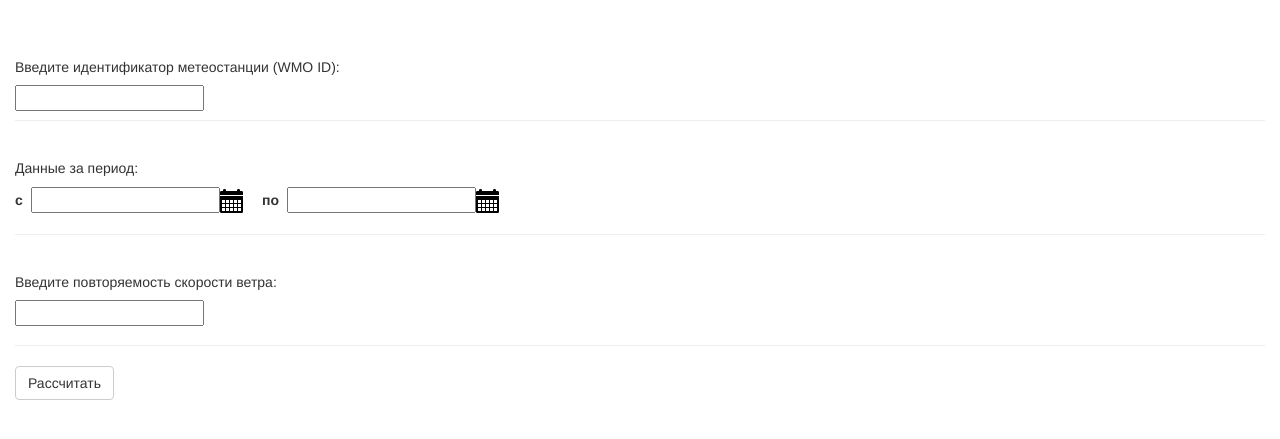
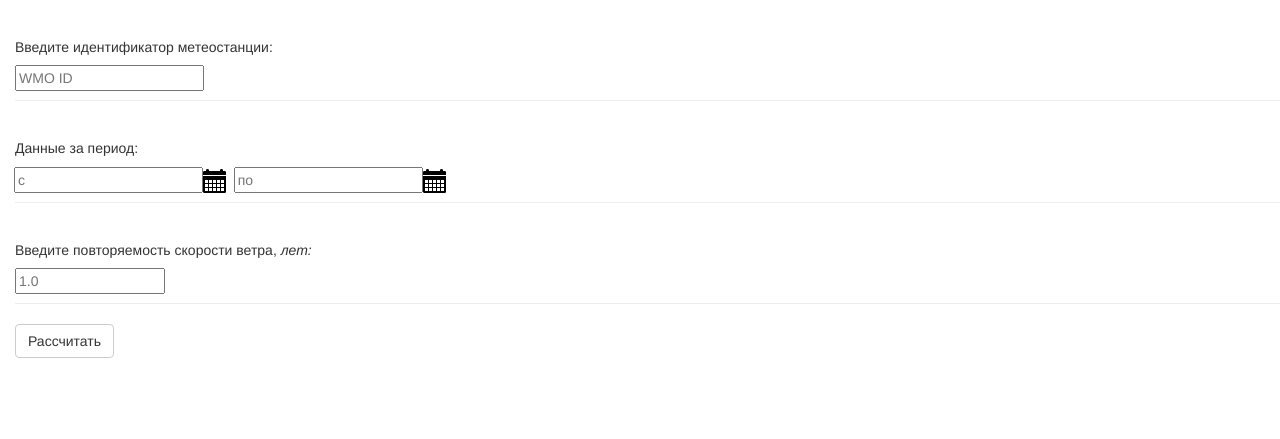
Before and after one commit to AndreyAD1/wind-speed-calculation, a Flask app: page / in a window 1280 px wide. Shown: the part 52-491 px from the top of the page. Run offline with Flask 2, Linux system fonts and the light colour scheme; some libraries are stand-ins or nearby versions.

Commit message:
Some design changes

```diff
--- a/templates/calculate.html
+++ b/templates/calculate.html
@@ -17,8 +17,8 @@
         </nav>
 
         <p style="margin-left: 15px; line-height: 3; font-size: 16px;">
-            Расчет составлен для метостанции с  WMO ID {{ station_id }} за период с {{ start_date.strftime('%d.%m.%Y')}}
-            по {{ end_date.strftime('%d.%m.%Y') }}.
+            Расчет составлен для метостанции с  WMO ID {{ station_id }}
+            за период с {{ start_date.strftime('%d.%m.%Y')}} по {{ end_date.strftime('%d.%m.%Y') }}.
         </p>
 
         <h2 style="margin-left: 15px;">Режимные функции скорости ветра</h2>
--- a/templates/index.html
+++ b/templates/index.html
@@ -77,24 +77,23 @@
             </div>
         </nav>
         <form action="/calculate" method="POST">
-        <div class="container-fluid">
-        <div class="page-header">
-            <h5>Введите идентификатор метеостанции (WMO ID):</h5>
-            <input id="station_id" type="text" name="station_id" required />
+        <div class="page-header" style="margin-left: 15px;">
+            <h5>Введите идентификатор метеостанции:</h5>
+            <input type="text" placeholder="WMO ID" id="station_id" name="station_id" required />
         </div>
-        <div class="page-header">
+        <div class="page-header" style="margin-left: 15px;">
             <h5>Данные за период:</h5>
-            <p><label for="from">с&nbsp;</label>
-            <input type="text" id="from" name="from" required />
-            <label for="to">&nbsp;&nbsp;&nbsp;&nbsp;по&nbsp;</label>
-            <input type="text" id="to"   name="to" required /></p>
+            <label for="from"></label>
+            <input type="text" style="margin-left: -5px;" placeholder="с" id="from" name="from" required />
+            <label for="to"></label>
+            <input type="text" placeholder="по" id="to" name="to" required />
         </div>
-        <div class="page-header">
-            <h5>Введите повторяемость скорости ветра:</h5>
-            <p><input type="text" name="storm_recurrence" id="storm_recurrence" required /></p>
+        <div class="page-header" style="margin-left: 15px;">
+            <h5>Введите повторяемость скорости ветра, <i>лет:</i></h5>
+            <input type="number" placeholder="1.0" min="1" step="0.1" style="width: 150px"
+                   id="storm_recurrence" name="storm_recurrence" required />
         </div>
-        <input type="submit" class="btn btn-default" value="Рассчитать"/>
-        </div>
+        <input type="submit" style="margin-left: 15px;" class="btn btn-default" value="Рассчитать"/>
         </form>
     </body>
 </html>
```
